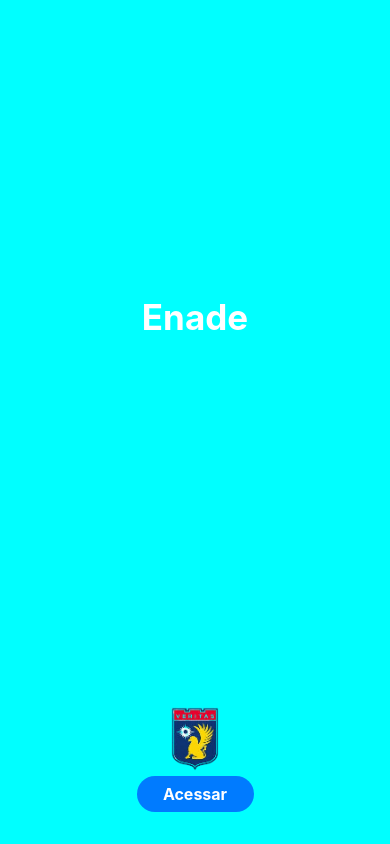
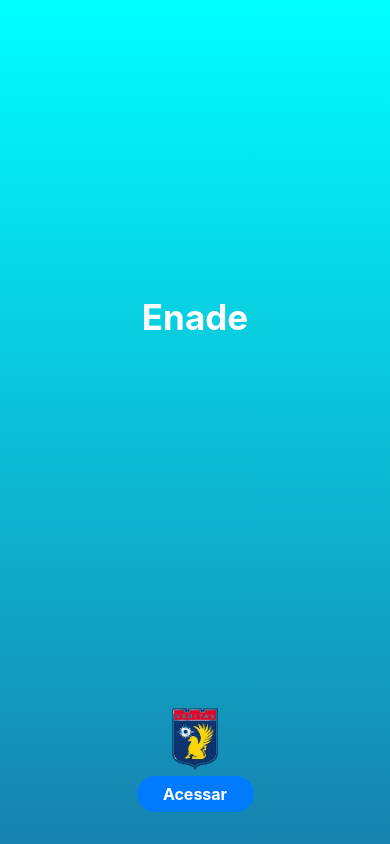
Before and after one commit to Aparecida-Lima19/Quiz-Enade_03, a React Native app: screen /Welcome in a window 390 px wide. Built offline with nearby package versions, Linux system fonts and the light colour scheme.

Commit message:
Criação do degrade das telas...
implementação do degrade e correção de códigos

```diff
--- a/package.json
+++ b/package.json
@@ -14,6 +14,7 @@
     "@react-navigation/native-stack": "^6.9.26",
     "expo": "^51.0.5",
     "expo-font": "~12.0.5",
+    "expo-linear-gradient": "~13.0.2",
     "expo-status-bar": "~1.12.1",
     "react": "18.2.0",
     "react-native": "0.74.1",
--- a/scr/components/usuario/index.js
+++ b/scr/components/usuario/index.js
@@ -1,17 +1,21 @@
 import React  from "react";
 import { View, Text, TextInput, StyleSheet } from "react-native";
+import { LinearGradient } from 'expo-linear-gradient';
 import styles from "./style";
 
 export default function Usuário() {
 
 
     return (
-        <View style={styles.container}>
+        <LinearGradient
+        colors={['#00FFFF', '#1782AF']}
+        style={styles.container}
+        >
             <Text style={styles.label}>Usuário:</Text>
             <TextInput
                 style={[styles.input, { textAlign: 'center' }]}
                 placeholder="ex: Lívia Maria"
             />
-        </View>
+        </LinearGradient>
     );
 }
--- a/scr/components/welcome/index.js
+++ b/scr/components/welcome/index.js
@@ -1,12 +1,14 @@
 import React, { useState } from "react";
 import { StyleSheet, View, Text, Image, TouchableOpacity } from "react-native";
-
-import{ useNavigation} from '@react-navigation/native'
+import { LinearGradient } from 'expo-linear-gradient';
+import { useNavigation } from '@react-navigation/native';
 
 export default function Welcome() {
-
     // Definindo o estado para armazenar o tamanho da imagem
     const [size, setSize] = useState({ width: 100, height: 100 });
+
+    //Definindo a navegação de telas
+    const navigation = useNavigation();
 
     // Função para aumentar o tamanho da imagem
     const increaseSize = () => {
@@ -16,11 +18,11 @@ export default function Welcome() {
         }));
     };
 
-    //Definindo a navegação de telas
-    const navigation = useNavigation();
-
     return (
-        <View style={styles.container}>
+        <LinearGradient
+            colors={['#00FFFF', '#1782AF']}
+            style={styles.container}
+        >
             <View style={styles.containerTitle}>
                 <Text style={styles.title}>Enade</Text>
             </View>
@@ -33,27 +35,24 @@ export default function Welcome() {
 
                 <TouchableOpacity
                     style={styles.button}
-                onPress={ () => navigation.navigate('Usuario')}
+                    onPress={() => navigation.navigate('Usuario')}
                 >
                     <Text style={styles.buttonText}>Acessar</Text>
                 </TouchableOpacity>
             </View>
-        </View>
+        </LinearGradient>
     );
 }
-
 
 //Função para definir o container
 const styles = StyleSheet.create({
     container: {
         flex: 1,
-            backgroundColor: '#00FFFF',
     },
 
     //Estilização para o container do titulo...
     containerTitle: {
         flex: 3,
-
         justifyContent: 'center',
         alignItems: 'center'
     },
@@ -69,7 +68,6 @@ export default function Welcome() {
     title: {
         color: '#FFFFFF',
         fontSize: 35,
-
         fontWeight: 'bold'
     },
 
@@ -86,7 +84,7 @@ export default function Welcome() {
         paddingVertical: 8,
         width: '30%',
         alignSelf: 'center',
-            bottom:'15%',
+        bottom: '15%',
         justifyContent: 'center',
         alignItems: 'center'
 
```
Also changed, not shown: 2 other files (tests, documents, lock files or other folders). Lines whose indentation alone changed are shown as unchanged.
